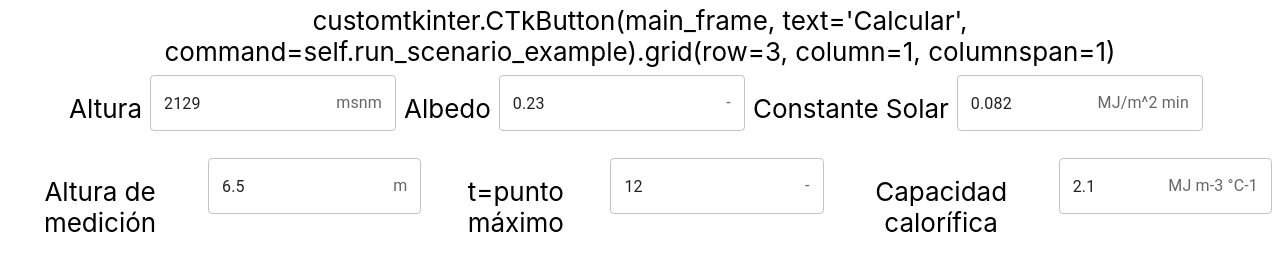
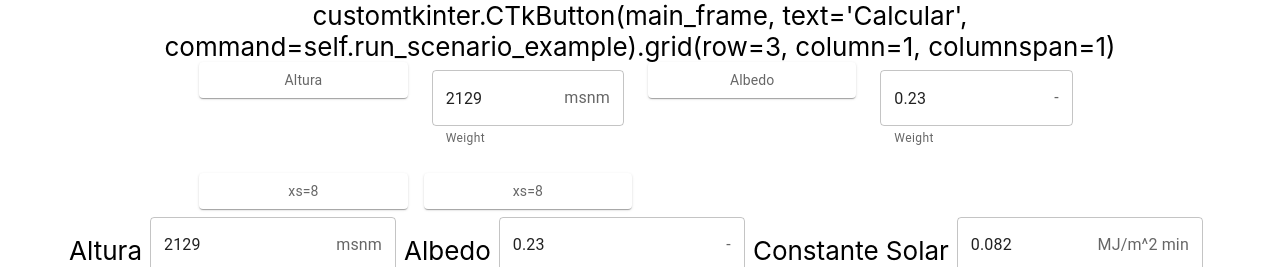
Before and after one commit to lross2k/revap, a React (Create React App) app: page / in a window 1280 px wide. Shown: the top 267 px of the page. Built offline with nearby package versions, Linux system fonts and the light colour scheme.

Commit message:
Save progress, only missing visual aids
LRL

```diff
--- a/src/components/inputFrame.tsx
+++ b/src/components/inputFrame.tsx
@@ -6,6 +6,11 @@ import { LocalizationProvider } from '@mui/x-date-pickers/LocalizationProvider';
 import { DatePicker } from '@mui/x-date-pickers/DatePicker';
 import { Dayjs } from 'dayjs';
 import { Dispatch, SetStateAction } from 'react';
+import { styled } from '@mui/material/styles';
+import Box from '@mui/material/Box';
+import Paper from '@mui/material/Paper';
+import Grid from '@mui/material/Unstable_Grid2';
+import { FormHelperText } from '@mui/material';
 
 interface CellProps {
     label?:     string;
@@ -13,6 +18,36 @@ interface CellProps {
     disabled?:  boolean;
     value?:     string;
     onChange?:  Dispatch<SetStateAction<number>> | undefined;
+}
+
+const Item = styled(Paper)(({ theme }) => ({
+  backgroundColor: theme.palette.mode === 'dark' ? '#1A2027' : '#fff',
+  ...theme.typography.body2,
+  padding: theme.spacing(1),
+  textAlign: 'center',
+  color: theme.palette.text.secondary,
+}));
+
+function CellV2( {label = '', units = '', value = '', disabled = false, onChange}: Readonly<CellProps> ) {
+    return (
+        <FormControl disabled={disabled} sx={{ m: 1 }} variant="outlined">
+            <OutlinedInput
+            id="outlined-adornment-weight"
+            value={value}
+            endAdornment={<InputAdornment position="end">{units}</InputAdornment>}
+            aria-describedby="outlined-weight-helper-text"
+            inputProps={{
+              'aria-label': label,
+            }}
+            onChange={(event) => {
+                if (onChange) {
+                    onChange(parseFloat(event.target.value));
+                }
+            }}
+            />
+            <FormHelperText id="outlined-weight-helper-text">Weight</FormHelperText>
+        </FormControl>
+    );
 }
 
 function Cell( {label = '', units = '', value = '', disabled = false, onChange}: Readonly<CellProps> ) {
@@ -160,6 +195,28 @@ export default function InputFrame( {
 
     return(
         <>
+<Box sx={{ flexGrow: 1 }}>
+      <Grid container spacing={2} >
+        <Grid xs={3}>
+          <Item>Altura</Item>
+        </Grid>
+        <Grid xs={3}>
+            <CellV2 label='Altura' units='msnm' value={String(heightSv)} onChange={setHeightSv} />
+        </Grid>
+        <Grid xs={3}>
+          <Item>Albedo</Item>
+        </Grid>
+        <Grid xs={3}>
+            <CellV2 label='Albedo' units='-' value={String(albedoSv)} onChange={setAlbedoSv} />
+        </Grid>
+        <Grid xs={3}>
+          <Item>xs=8</Item>
+        </Grid>
+        <Grid xs={3}>
+          <Item>xs=8</Item>
+        </Grid>
+      </Grid>
+    </Box>
             <div style={{display: 'flex', flexDirection: 'row'}}>
                 {/* height_sv */}
                 <Cell label='Altura' units='msnm' value={String(heightSv)} onChange={setHeightSv} />
```
